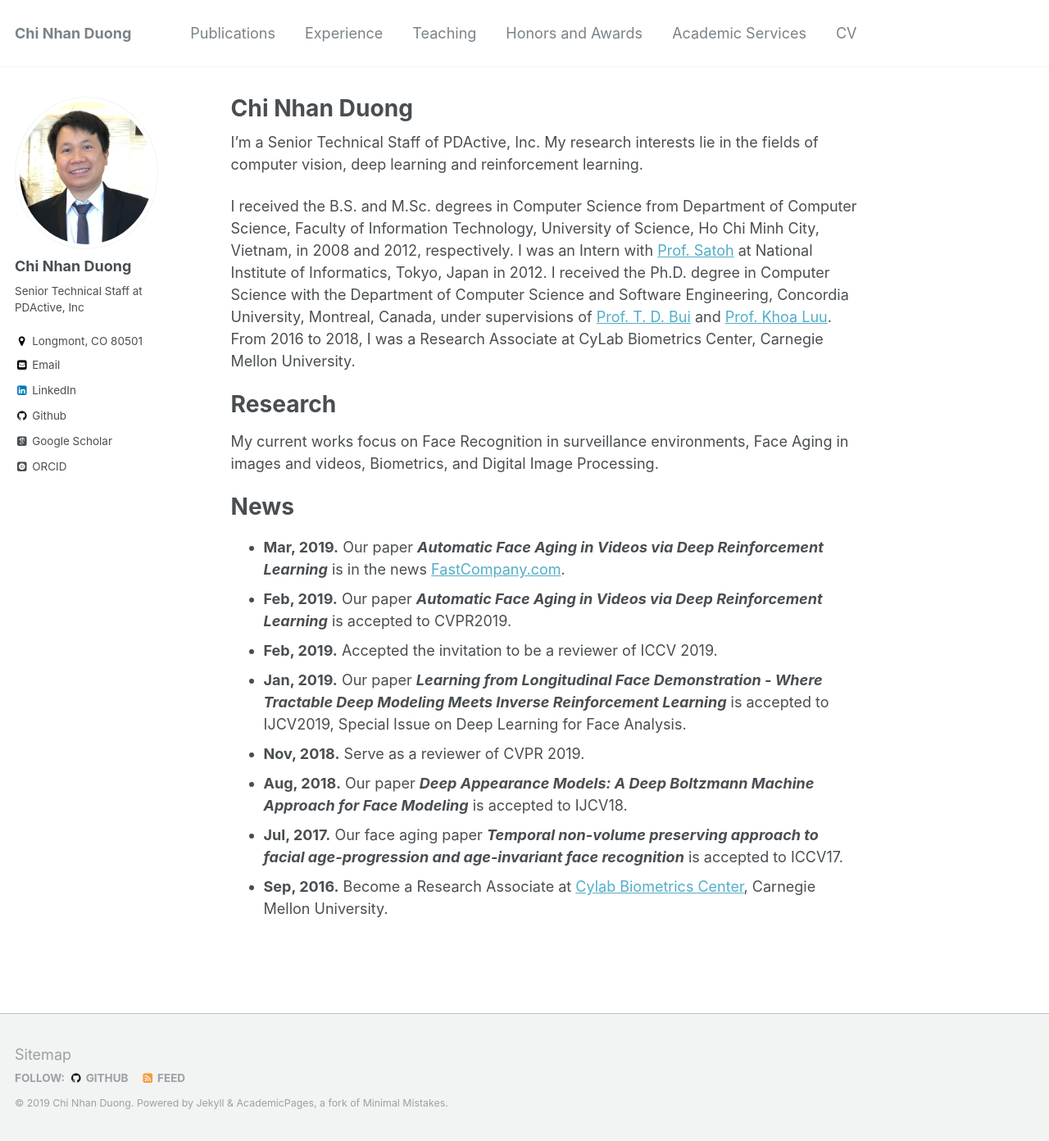
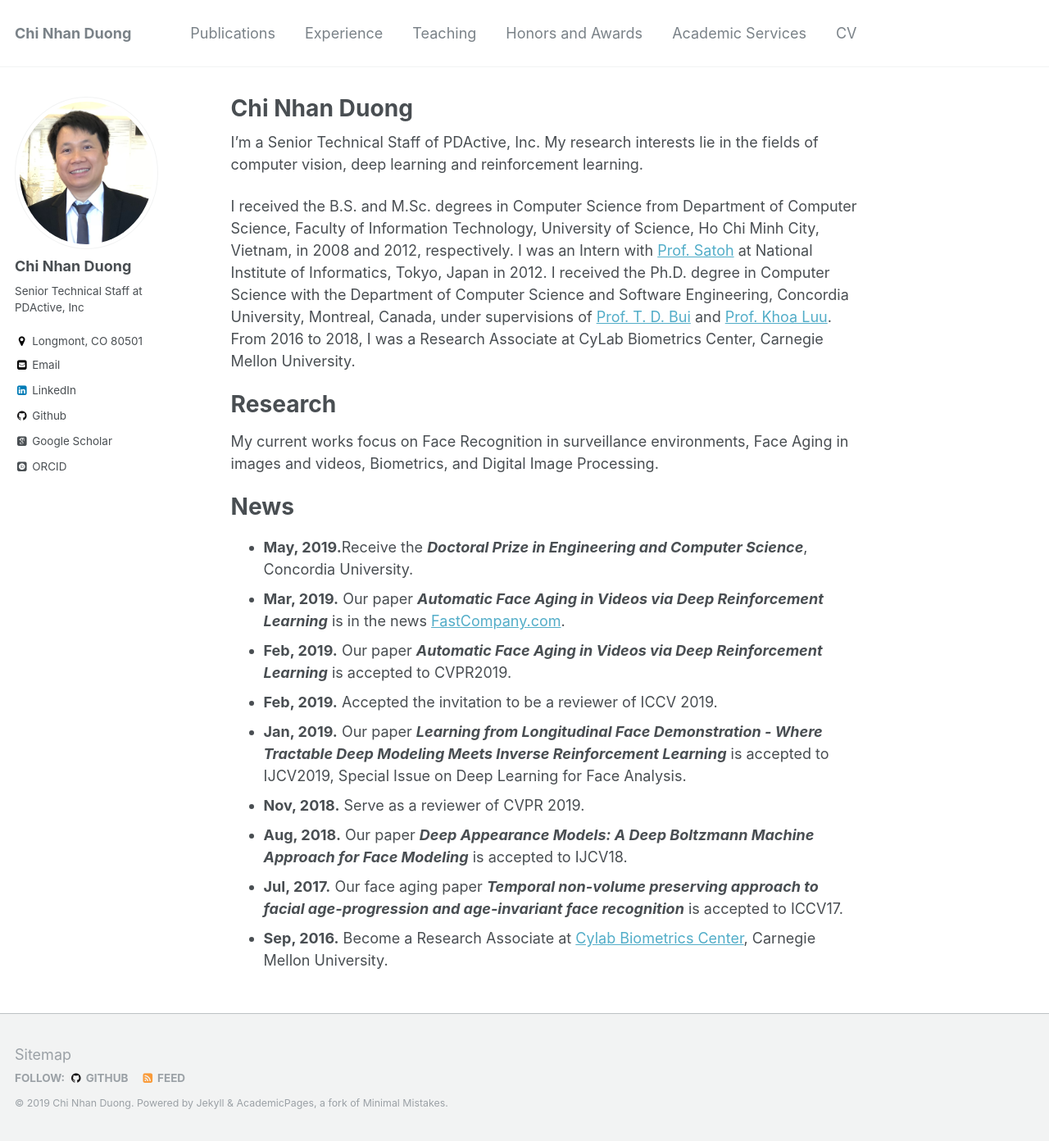
Before and after one commit to dcnhan/dcnhan.github.io, a Jekyll site: the page built from _pages/about.md, in a window 1280 px wide and 1392 px high. Shown: the whole window at 82% size. Built offline with Jekyll 4.4.1, drawn with Linux system fonts in a browser that asks for light colours; some web fonts are replaced.

Commit message:
Build website

```diff
--- a/_pages/about.md
+++ b/_pages/about.md
@@ -19,6 +19,7 @@ My current works focus on Face Recognition in surveillance environments, Face Ag
 
 News
 ======
+  * **May, 2019.**Receive the ***Doctoral Prize in Engineering and Computer Science***, Concordia University.
   * **Mar, 2019.** Our paper ***Automatic Face Aging in Videos via Deep Reinforcement Learning*** is in the news [FastCompany.com](https://www.fastcompany.com/90314606/this-new-ai-tool-makes-creepily-realistic-videos-of-faces-in-the-future).
    * **Feb, 2019.** Our paper ***Automatic Face Aging in Videos via Deep Reinforcement Learning*** is accepted to CVPR2019.
    * **Feb, 2019.** Accepted the invitation to be a reviewer of ICCV 2019.
```
Also changed, not shown: 1 other file.
